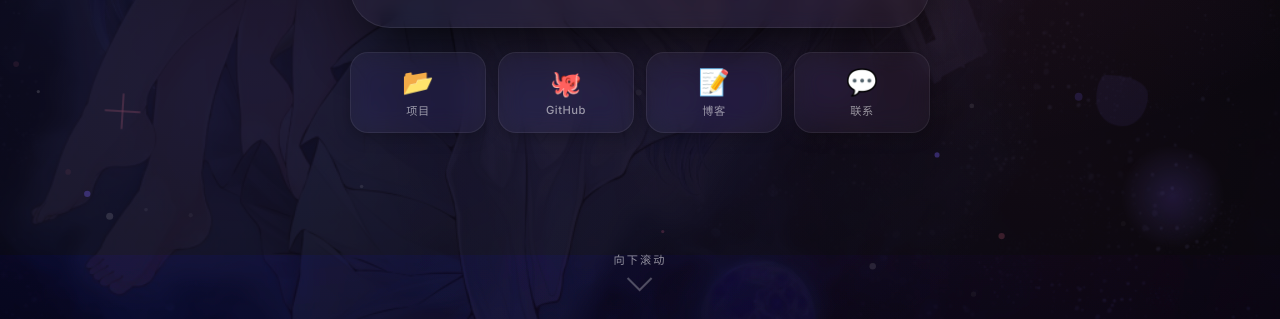
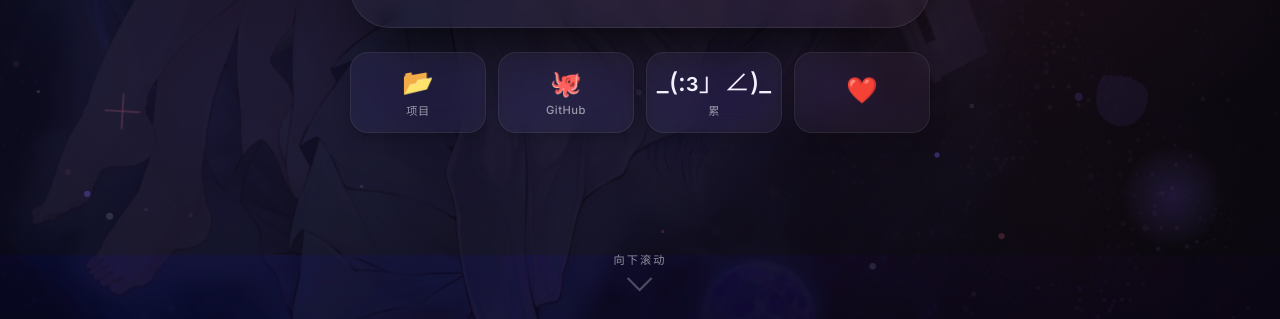
Before and after one commit to clockplus/clockplus.github.io, a plain HTML site: page index.html in a window 1280 px wide. Shown: the part 481-800 px from the top of the page. Drawn offline with Linux system fonts and the light colour scheme.

Commit message:
Update index.html

```diff
--- a/index.html
+++ b/index.html
@@ -688,13 +688,13 @@
           <span class="icon">🐙</span>
           <span class="label">GitHub</span>
         </a>
-        <a href="#" class="float-btn">
-          <span class="icon">📝</span>
-          <span class="label">博客</span>
+        <a href="https://www.bilibili.com/video/BV1ts411D7mf/?spm_id_from=333.1387.favlist.content.click&vd_source=6216da85b6c59cc8c014649b6caa1ad1" class="float-btn">
+          <span class="icon">_(:з」∠)_</span>
+          <span class="label">累</span>
         </a>
-        <a href="#" class="float-btn">
-          <span class="icon">💬</span>
-          <span class="label">联系</span>
+        <a href="https://www.bilibili.com/video/BV1GJ411x7h7/?spm_id_from=333.337.search-card.all.click&vd_source=6216da85b6c59cc8c014649b6caa1ad1" class="float-btn">
+          <span class="icon">❤️</span>
+          <span class="label"好康的</span>
         </a>
       </div>
 
```
